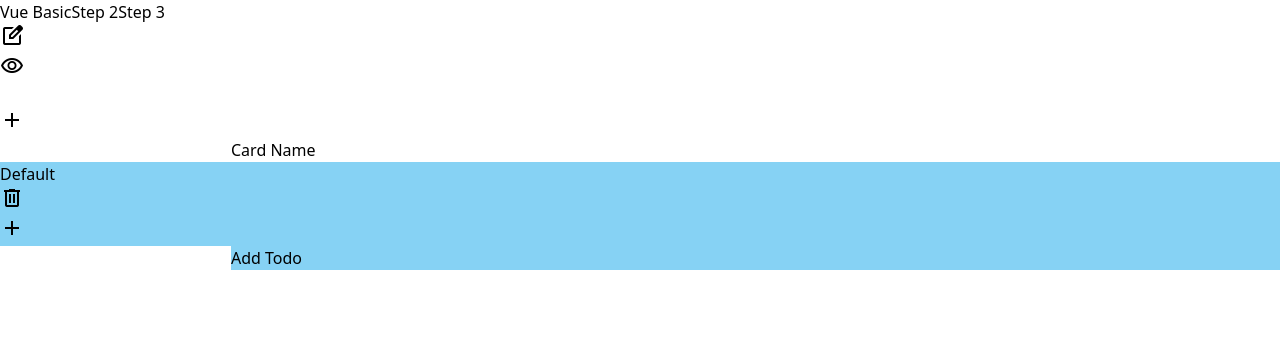
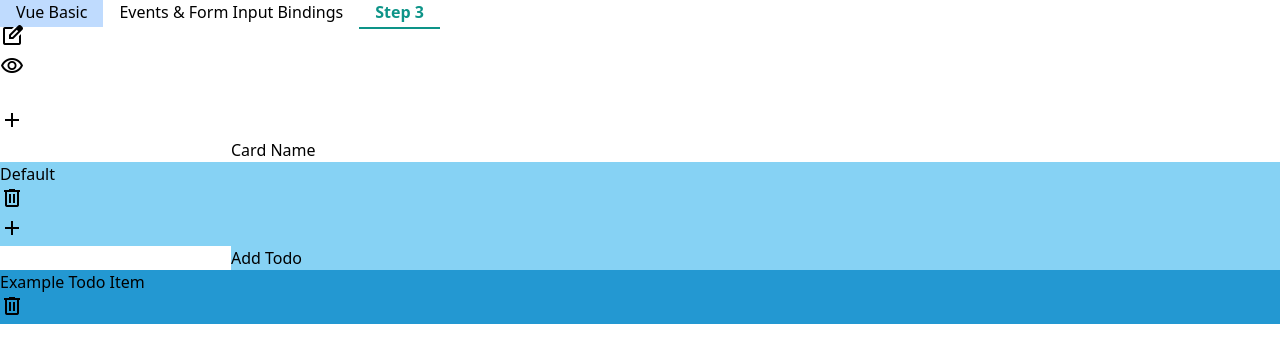
Before and after one commit to Leo36094/VueLecture, a Vue app: page /step3 in a window 1280 px wide. Both pictures are taken after a click on the button "visibility". Shown: the top 362 px of the page. Built offline with nearby package versions, Linux system fonts and the light colour scheme; the HTML template or start-up script is replaced by a standard one.

Commit message:
Update practice 3

```diff
--- a/src/App.vue
+++ b/src/App.vue
@@ -1,13 +1,21 @@
 <script setup>
-import { RouterView } from 'vue-router'
+import { useRoute, RouterView } from 'vue-router'
+
+const route = useRoute()
 </script>
 
 <template>
-  <nav class="w-full bg-blue-100 text-black">
-    <div class="box-border flex px-4 h-12 items-center justify-between">
-      <router-link class="px-4 py-2 hover:bg-blue-200" to="/">Vue Basic</router-link>
-      <router-link class="px-4 py-2 hover:bg-blue-200" to="/step2">Step 2</router-link>
-      <router-link class="px-4 py-2 hover:bg-blue-200" to="/step3">Step 3</router-link>
+  <nav class="w-full bg-cyan-900 text-stone-300">
+    <div class="box-border flex px-4 py-2 h-12 items-center justify-between">
+      <router-link class="link" :class="{ 'link-active': route.name === 'home' }" to="/"
+        >Vue Basic</router-link
+      >
+      <router-link class="link" :class="{ 'link-active': route.name === 'step2' }" to="/step2"
+        >Events & Form Input Bindings</router-link
+      >
+      <router-link class="link" :class="{ 'link-active': route.name === 'step3' }" to="/step3"
+        >Step 3</router-link
+      >
       <!-- <router-link class="px-4 py-2 hover:bg-blue-200" to="/step4">Step 4</router-link>
       <router-link class="px-4 py-2 hover:bg-blue-200" to="/step5">Step 5</router-link> -->
     </div>
@@ -16,3 +24,11 @@ import { RouterView } from 'vue-router'
     <RouterView />
   </div>
 </template>
+<style scoped>
+.link {
+  @apply px-4 py-1 hover:bg-blue-200 hover:text-black;
+}
+.link-active {
+  @apply text-teal-600 hover:text-black font-bold border-b-2 border-teal-600;
+}
+</style>
--- a/src/components/Card/CardPanel.vue
+++ b/src/components/Card/CardPanel.vue
@@ -18,6 +18,7 @@
       <span
         v-if="props.removeIcon"
         class="material-symbols-outlined ml-auto text-black cursor-pointer"
+        @click="emits('delete:click')"
       >
         delete
       </span>
@@ -52,7 +53,7 @@ const props = defineProps({
   }
 })
 
-const emits = defineEmits(['title:dblclick'])
+const emits = defineEmits(['title:dblclick', 'delete:click'])
 const title = ref(props.title)
 const editMode = ref(false)
 
--- a/src/workshop/Step3Practice.vue
+++ b/src/workshop/Step3Practice.vue
@@ -1,51 +1,97 @@
 <script setup>
-// Uncomment this block, if you want to use ref
-// import { ref } from 'vue'
+import { ref } from 'vue'
 
 import CardPanel from '@/components/Card'
 import CardItem from '@/components/Card/CardItem.vue'
 import BasicInput from '@/components/Input/BasicInput.vue'
+import ColorButton from '@/components/ColorButton'
 
-/**
- * Expected Result:
- * Form Input Bindings: https://vuejs.org/guide/essentials/forms.html
- * 1. BasicInput
- *    - CardItem will be added when click add button
- *    - CardItem will be added when press enter
- * 2. CardItem
- *    - CardItem will be deleted when click delete button
- *  */
+// Data structure for todoList
+const defaultCard = {
+  colorType: 'normal',
+  title: 'Default',
+  id: new Date().getTime(),
+  // For Card title input
+  todoInput: ''
+}
 
-
-
-/**  Practice Start, Uncomment this block
+// Data structure for todoList Item
 const defaultItem = {
   id: new Date().getTime(),
   name: 'Example Todo Item'
 }
- const todoInput = ref('')
- const todoList = ref([defaultItem])
 
-const addTodo = () => {
-  // Step1: add todo item
-  // Step2: clear input
-}
-const deleteItem = (id) => {
-  // Step3: delete todo item
-}
+/**
+ * Expected Result:
+ * - ColorButton Component
+ *  1. Three types of color buttons will be rendered
+ *  2. When user click on the color button, the color will be selected
+ * - BasicInput Component (First one)
+ *  1. A new Card will be created when user click on the '+' button
+ *  2. The color of the new Card will be the selected color
+ *  3. The title of the new Card will be the input value
+ * - CardPanel Component
+ *  1. The Card will have a delete button on the top right corner
+ *  2. The Card can be deleted when user click on the delete button
+ *  3. The Card can add todo item when user click on the '+' button
+ *  4. The Card can edit the title when user double click the title
+ * - CardItem Component
+ *  1. The CardItem can be deleted when user click on the delete button
  */
+
+const colorButtons = ['normal', 'warn', 'danger']
+const selectedColorIdx = ref(0)
+const cardTitle = ref('')
+const cardList = ref([defaultCard])
+
+const createCard = (title) => {}
+const addTodo = (card) => {}
+const updateCardTitle = (cardId, title) => {}
 </script>
 
 <template>
-  <div class="flex flex-col">
-    <CardPanel>
+  <div class="flex flex-col items-center">
+    <div class="flex mb-4 items-center">
+      <!-- Tips
+        1. Use @click to update selectedColorIdx
+        2. Use :active to set active color
+        3. Use :color-type to set color type
+      -->
+      <ColorButton v-for="(color, idx) in colorButtons" class="mx-1" :key="idx" />
+      <!-- Tips
+        1. Use @add:click to create a new card
+        2. Use v-model to bind the input value
+        3. Use label prop to set the label
+       -->
+      <BasicInput />
+    </div>
+    <div class="flex flex-wrap content-start">
+      <!-- Tips
+        1. Use v-for to render the cardList
+        2. Use :key to set the key
+        3. Use @title:dbclick to update the card title
+        4. Use @delete:click to delete the card
+        5. Use :color-type to set the color type
+        6. Use title prop to set the title
+        7. Use remove-icon prop to display the delete button
+      -->
+      <CardPanel class="mx-2 my-2" v-for="card in cardList" :key="card.id">
         <div class="flex self-end flex-col px-4">
-        <!-- Tips: binding value to todoInput -->
-        <!-- Tips: See what event is emit by BasicInput, and use it to update value -->
+          <!-- Tips
+            1. Use v-model to bind the input value
+            2. Use @add:click to add todo item
+           -->
           <BasicInput />
-        <!-- Tips: Use todoList to render list -->
+          <!-- Tips
+            1. Use v-for to render the todoList
+            2. Use :key to set the key
+            3. Use :color-type to set the color type
+            4. Use :item to set the item name
+            5. Use @delete:click to delete the item
+          -->
           <CardItem />
         </div>
       </CardPanel>
     </div>
+  </div>
 </template>
--- a/src/workshop/Step3Solution.vue
+++ b/src/workshop/Step3Solution.vue
@@ -1,5 +1,5 @@
 <script setup>
-import { ref } from 'vue'
+import { ref, onMounted } from 'vue'
 
 import CardPanel from '@/components/Card'
 import CardItem from '@/components/Card/CardItem.vue'
@@ -23,24 +23,27 @@ const selectedColorIdx = ref(0)
 const cardTitle = ref('')
 const cardList = ref([defaultCard])
 const todoListMap = ref(new Map())
-const createCard = () => {
+
+const createCard = (title) => {
   const id = new Date().getTime()
-  const card = () => ({
+  const card = {
     colorType: colorButtons[selectedColorIdx.value],
-    title: cardTitle.value,
+    title,
     id,
     todoInput: ''
-  })
-  cardList.value.push(card())
+  }
+  cardList.value.push(card)
   todoListMap.value.set(id, [defaultItem])
   cardTitle.value = ''
 }
-const addTodo = (cardId) => {
-  const card = cardList.value.find((card) => card.id === cardId)
+const addTodo = (card) => {
+  const { id: cardId, todoInput } = card
+
+  if (todoInput === '') return
   const todoList = todoListMap.value.get(cardId)
   todoList.push({
     id: new Date().getTime(),
-    name: card.todoInput
+    name: todoInput
   })
   card.todoInput = ''
 }
@@ -48,6 +51,22 @@ const updateCardTitle = (cardId, title) => {
   const card = cardList.value.find((card) => card.id === cardId)
   card.title = title
 }
+
+const deleteCard = (cardId) => {
+  cardList.value = cardList.value.filter((card) => card.id !== cardId)
+  todoListMap.value.delete(cardId)
+}
+
+const deleteItem = (cardId, itemId) => {
+  const todoList = todoListMap.value.get(cardId)
+  todoListMap.value.set(
+    cardId,
+    todoList.filter((item) => item.id !== itemId)
+  )
+}
+onMounted(() => {
+  todoListMap.value.set(defaultCard.id, [defaultItem])
+})
 </script>
 
 <template>
@@ -61,7 +80,7 @@ const updateCardTitle = (cardId, title) => {
         :color-type="color"
         @click="selectedColorIdx = idx"
       />
-      <BasicInput v-model="cardTitle" @add:click="createCard" label="Card Name" />
+      <BasicInput v-model="cardTitle" @add:click="createCard(cardTitle)" label="Card Name" />
     </div>
     <div class="flex flex-wrap content-start">
       <CardPanel
@@ -71,17 +90,18 @@ const updateCardTitle = (cardId, title) => {
         :color-type="card.colorType"
         :title="card.title"
         @title:dblclick="(title) => updateCardTitle(card.id, title)"
+        @delete:click="deleteCard(card.id)"
         remove-icon
       >
         <div class="flex self-end flex-col px-4">
-          <BasicInput v-model="card.todoInput" @add:click="addTodo(card.id)" />
+          <BasicInput v-model="card.todoInput" @add:click="addTodo(card)" />
 
           <CardItem
             v-for="item in todoListMap.get(card.id)"
             :color-type="card.colorType"
             :key="item.id"
             :item="item.name"
-            @delete:click="deleteItem(item.id)"
+            @delete:click="deleteItem(card.id, item.id)"
           />
         </div>
       </CardPanel>
```
Lines whose indentation alone changed are shown as unchanged.
